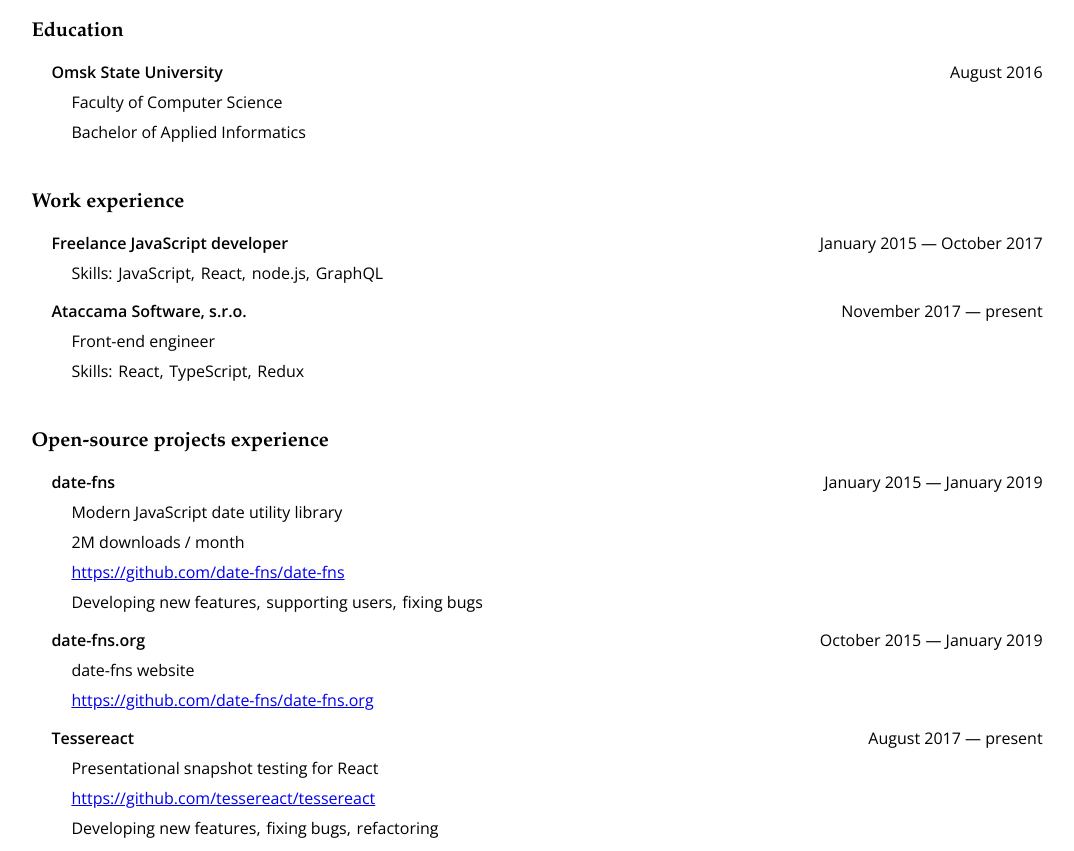
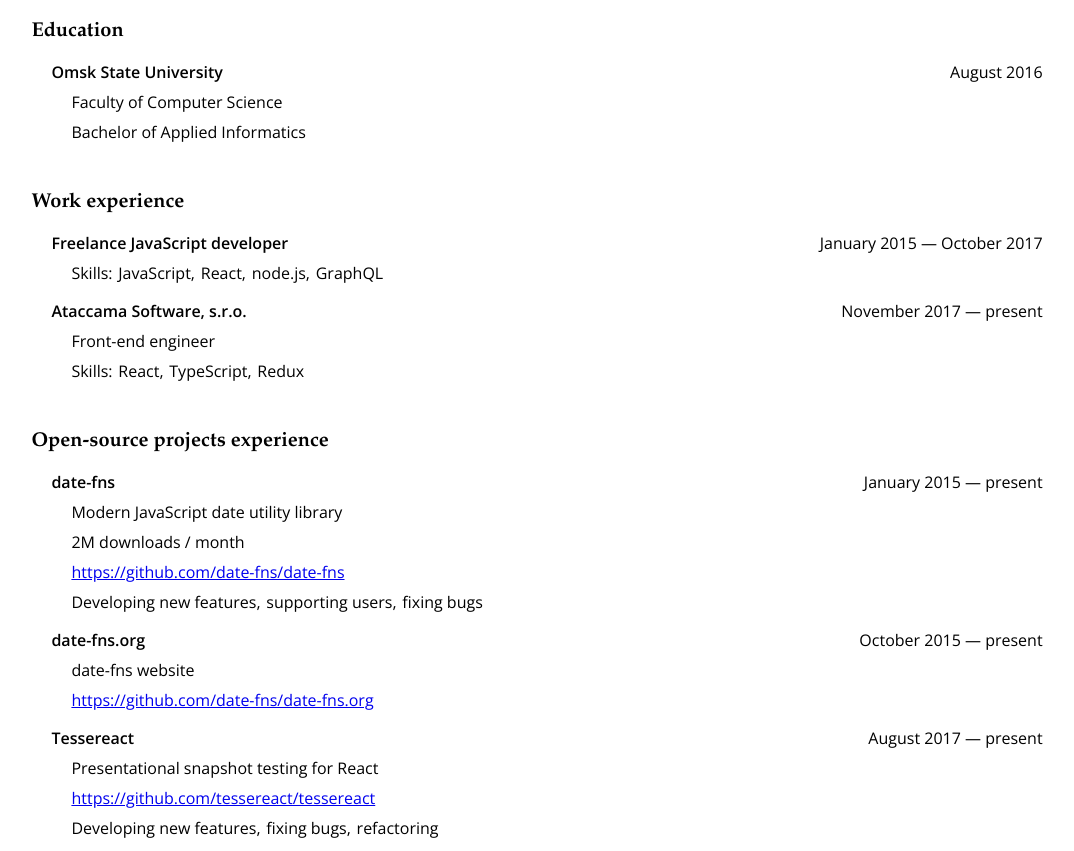
Before and after one commit to leshakoss/leshakoss.github.com, a plain HTML site: page cv.html in a window 1280 px wide. Shown: the part 376-1227 px from the top of the page, without its empty margins (103-1177 px from the left). Drawn offline with nearby package versions, Linux system fonts and the light colour scheme.

Commit message:
Update cv.html

```diff
--- a/cv.html
+++ b/cv.html
@@ -226,7 +226,7 @@
           <li>
             <div class="job_list-title">
               <h3>date-fns</h3>
-              <p>January 2015 — January 2019</p>
+              <p>January 2015 — present</p>
             </div>
             <p>Modern JavaScript date utility library</p>
             <p>2M downloads / month</p>
@@ -241,7 +241,7 @@
           <li>
             <div class="job_list-title">
               <h3>date-fns.org</h3>
-              <p>October 2015 — January 2019</p>
+              <p>October 2015 — present</p>
             </div>
             <p>date-fns website</p>
             <p><a href="https://github.com/date-fns/date-fns.org">https://github.com/date-fns/date-fns.org</a></p>
```
